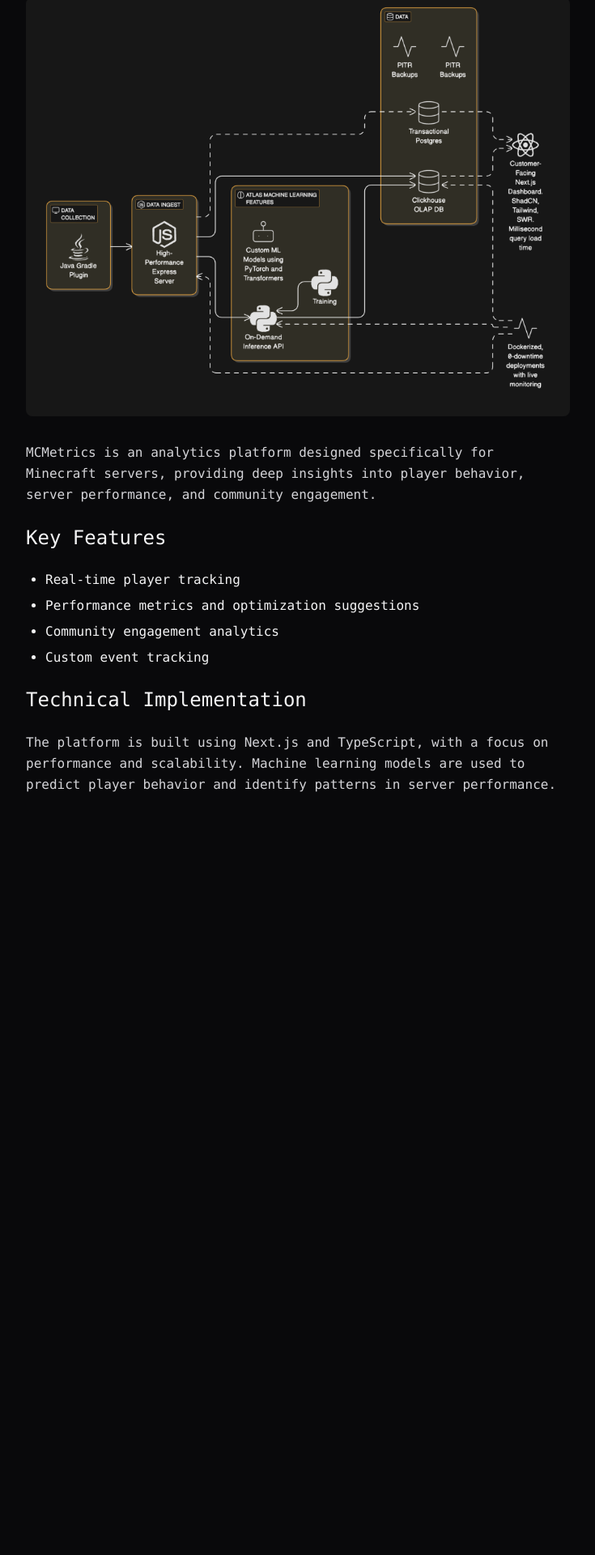
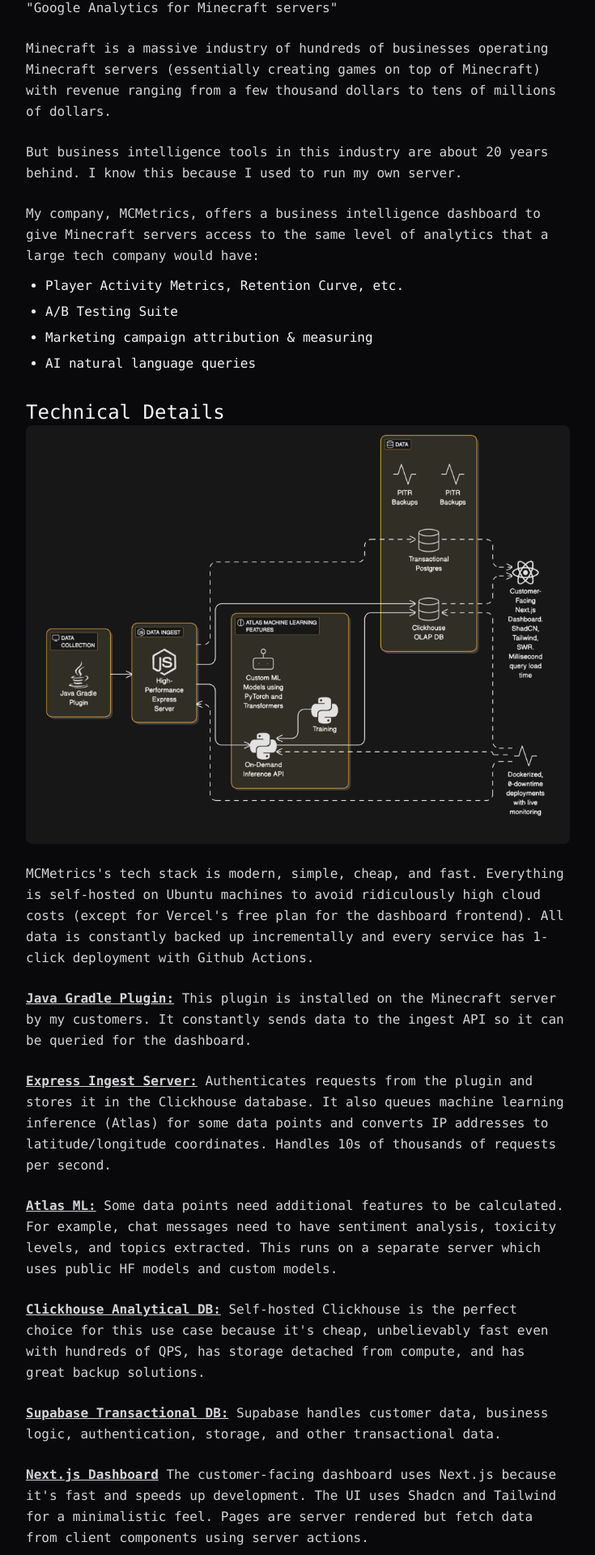
Before and after one commit to nf-projects/nilsfleig.com, a Next.js app: page /projects/mcmetrics in a window 1280 px wide. Shown: the part 543-2463 px from the top of the page at 81% size, without its empty margins (272-1007 px from the left). Before the commit the page ends 1573 px from the top, so only its background shows below. Built offline with nearby package versions, Linux system fonts and the light colour scheme.

Commit message:
mcmetrics project page

```diff
--- a/app/projects/mcmetrics/page.tsx
+++ b/app/projects/mcmetrics/page.tsx
@@ -9,7 +9,6 @@
 				<p className="text-zinc-500 font-mono mb-6">
 					Analytics platform for Minecraft servers
 				</p>
-
 				<div className="mb-6">
 					<p className="text-zinc-400">Related Blog Posts:</p>
 					<ul className="list-disc pl-6">
@@ -39,7 +38,6 @@
 						</li>
 					</ul>
 				</div>
-
 				<div className="flex flex-wrap gap-2 mb-8">
 					{["Next.js", "TypeScript", "Machine Learning"].map((tech) => (
 						<span
@@ -50,7 +48,6 @@
 						</span>
 					))}
 				</div>
-
 				<Link
 					href="https://mcmetrics.net"
 					className="text-zinc-400 hover:text-white underline font-mono block mb-12"
@@ -59,37 +56,94 @@
 				>
 					mcmetrics.net
 				</Link>
-
+				<p className="text-zinc-300 leading-relaxed font-mono mt-6">
+					"Google Analytics for Minecraft servers"
+				</p>
+				<p className="text-zinc-300 leading-relaxed font-mono mt-6">
+					Minecraft is a massive industry of hundreds of businesses operating
+					Minecraft servers (essentially creating games on top of Minecraft)
+					with revenue ranging from a few thousand dollars to tens of millions
+					of dollars.
+				</p>
+				<p className="text-zinc-300 leading-relaxed font-mono mt-6">
+					But business intelligence tools in this industry are about 20 years
+					behind. I know this because I used to run my own server.
+				</p>
+				<p className="text-zinc-300 leading-relaxed font-mono mt-6">
+					My company, MCMetrics, offers a business intelligence dashboard to
+					give Minecraft servers access to the same level of analytics that a
+					large tech company would have:
+				</p>
+				<ul className="list-disc pl-6 space-y-2 mt-3">
+					<li>Player Activity Metrics, Retention Curve, etc.</li>
+					<li>A/B Testing Suite</li>
+					<li>Marketing campaign attribution & measuring</li>
+					<li>AI natural language queries</li>
+				</ul>
+				<h2 className="text-2xl font-mono mt-8">Technical Details</h2>
 				<Image
 					src="/images/mcmetrics_architecture.png"
 					alt="MCMetrics Dashboard"
 					width={1896}
 					height={1460}
-					className="rounded-lg mb-8"
+					className="rounded-lg"
 				/>
+				<p className="text-zinc-300 leading-relaxed font-mono mt-6">
+					MCMetrics's tech stack is modern, simple, cheap, and fast. Everything
+					is self-hosted on Ubuntu machines to avoid ridiculously high cloud
+					costs (except for Vercel's free plan for the dashboard frontend). All
+					data is constantly backed up incrementally and every service has
+					1-click deployment with Github Actions.
+				</p>
+				<p className="text-zinc-300 leading-relaxed font-mono mt-6">
+					<b className="underline">Java Gradle Plugin:</b> This plugin is
+					installed on the Minecraft server by my customers. It constantly sends
+					data to the ingest API so it can be queried for the dashboard.
+				</p>
+				<p className="text-zinc-300 leading-relaxed font-mono mt-6">
+					<b className="underline">Express Ingest Server:</b> Authenticates
+					requests from the plugin and stores it in the Clickhouse database. It
+					also queues machine learning inference (Atlas) for some data points
+					and converts IP addresses to latitude/longitude coordinates. Handles
+					10s of thousands of requests per second.
+				</p>
 
-				<div className="space-y-6">
-					<p className="text-zinc-300 leading-relaxed font-mono">
-						MCMetrics is an analytics platform designed specifically for
-						Minecraft servers, providing deep insights into player behavior,
-						server performance, and community engagement.
-					</p>
+				<p className="text-zinc-300 leading-relaxed font-mono mt-6">
+					<b className="underline">Atlas ML:</b> Some data points need
+					additional features to be calculated. For example, chat messages need
+					to have sentiment analysis, toxicity levels, and topics extracted.
+					This runs on a separate server which uses public HF models and custom
+					models.
+				</p>
 
-					<h2 className="text-2xl font-mono mt-8">Key Features</h2>
-					<ul className="list-disc pl-6 space-y-2">
-						<li>Real-time player tracking</li>
-						<li>Performance metrics and optimization suggestions</li>
-						<li>Community engagement analytics</li>
-						<li>Custom event tracking</li>
-					</ul>
+				<p className="text-zinc-300 leading-relaxed font-mono mt-6">
+					<b className="underline">Clickhouse Analytical DB:</b> Self-hosted
+					Clickhouse is the perfect choice for this use case because it's cheap,
+					unbelievably fast even with hundreds of QPS, has storage detached from
+					compute, and has great backup solutions.
+				</p>
 
-					<h2 className="text-2xl font-mono mt-8">Technical Implementation</h2>
-					<p className="text-zinc-300 leading-relaxed font-mono">
-						The platform is built using Next.js and TypeScript, with a focus on
-						performance and scalability. Machine learning models are used to
-						predict player behavior and identify patterns in server performance.
-					</p>
-				</div>
+				<p className="text-zinc-300 leading-relaxed font-mono mt-6">
+					<b className="underline">Supabase Transactional DB:</b> Supabase
+					handles customer data, business logic, authentication, storage, and
+					other transactional data.
+				</p>
+
+				<p className="text-zinc-300 leading-relaxed font-mono mt-6">
+					<b className="underline">Next.js Dashboard</b> The customer-facing
+					dashboard uses Next.js because it's fast and speeds up development.
+					The UI uses Shadcn and Tailwind for a minimalistic feel. Pages are
+					server rendered but fetch data from client components using server
+					actions.
+				</p>
+				<h2 className="text-2xl font-mono mt-8">History of MCMetrics</h2>
+				<ul className="list-disc pl-6 space-y-2">
+					<li>Late 2022: Started working on the first prototype</li>
+					<li>April 2023: Launched the first beta test of MCMetrics V1</li>
+					<li>June 2023: Launched MCMetrics V1</li>
+					<li>August 2024: Started working on a complete recode (V2)</li>
+					<li>January 2025: Launched MCMetrics V2</li>
+				</ul>
 			</article>
 		</div>
 	);
```
